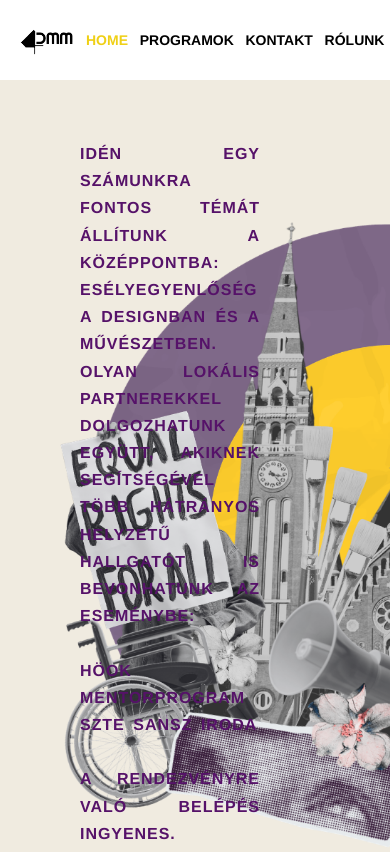
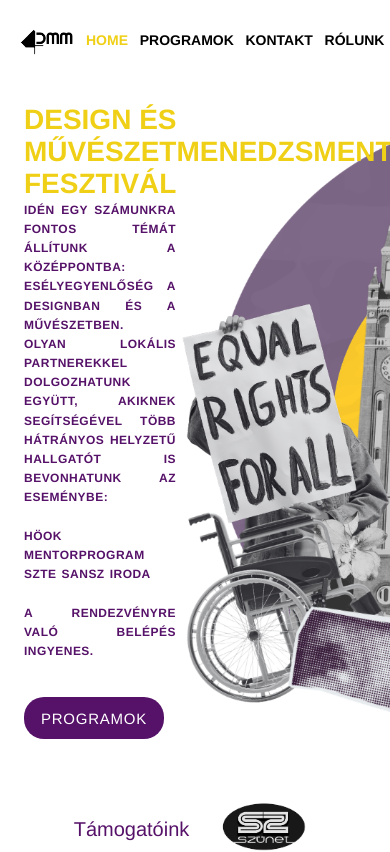
Before and after one commit to omii623/dmm, a React (Vite) app: page / in a window 390 px wide. Shown: the top 852 px of the page. Built offline with nearby package versions, Linux system fonts and the light colour scheme.

Commit message:
home mobile view

```diff
--- a/src/pages/home/Home.tsx
+++ b/src/pages/home/Home.tsx
@@ -2,40 +2,129 @@ import React from "react";
 import { Link } from "react-router-dom";
 import homeHero from "../../photos/homeHero.png";
 
-const IMAGE_OVERFLOW = "38%";
-
 export const Homepage = (): React.JSX.Element => {
   return (
-    <section style={{
-      position: "relative",
-      display: "flex",
-      alignItems: "center",
-      backgroundColor: "#f0ebe0",
-      overflow: "hidden",
-      minHeight: "700px",
-    }}>
+    <>
+      <style>{`
+        .hero-section {
+          display: block;
+          background-color: #ffffff;
+          overflow: hidden;
+          padding: clamp(24px, 5vw, 60px);
+          box-sizing: border-box;
+        }
 
-      {/* Bal oldal – szöveg */}
-      <div className="hero-text-box" style={{
-        flex: "0 1 60%",
-        padding: "60px 48px 60px 80px",
-        display: "flex",
-        flexDirection: "column",
-        gap: "32px",
-        zIndex: 1,
-      }}>
-        <p style={{
-          fontFamily: "'Space Grotesk', Helvetica, sans-serif",
-          fontWeight: 700,
-          fontSize: "16px",
-          color: "#561269",
-          textAlign: "justify",
-          textAlignLast: "left",
-          lineHeight: "1.7",
-          letterSpacing: "0.06em",
-          wordSpacing: "0.2em",
-          margin: 0,
-        }}>
+        .hero-text-col {
+          display: block;
+        }
+        .hero-text-col > * {
+          margin-bottom: clamp(12px, 2vw, 24px);
+        }
+        .hero-text-col > *:last-child {
+          margin-bottom: 0;
+        }
+
+        /* Kép – float right */
+        .hero-image-col {
+          float: right;
+          width: 650px;
+          height: 650px;
+          margin-right: -200px;
+        }
+        .hero-image-col img {
+          width: 650px;
+          height: 650px;
+          object-fit: contain;
+          object-position: center;
+          display: block;
+        }
+
+        .hero-desktop-title {
+          font-family: 'Space Grotesk', Helvetica, sans-serif;
+          font-weight: 700;
+          font-size: clamp(28px, 4vw, 52px);
+          line-height: 1.15;
+          color: #EFD016;
+          margin: 0;
+          white-space: pre;
+        }
+
+        .hero-text {
+          font-family: 'Space Grotesk', Helvetica, sans-serif;
+          font-weight: 700;
+          font-size: 15px;
+          color: #561269;
+          text-align: justify;
+          text-align-last: left;
+          line-height: 1.6;
+          letter-spacing: 0.04em;
+          word-spacing: 0.1em;
+          text-transform: uppercase;
+          margin: 0;
+        }
+
+        .hero-btn {
+          display: inline-flex;
+          align-items: center;
+          justify-content: center;
+          width: clamp(130px, 15vw, 180px);
+          height: clamp(44px, 6vh, 56px);
+          background-color: #561269;
+          border-radius: 12px;
+          text-decoration: none;
+          font-family: 'Space Grotesk', Helvetica, sans-serif;
+          font-weight: 700;
+          font-size: clamp(14px, 1.5vw, 18px);
+          color: #ffffff;
+          letter-spacing: 0.05em;
+          align-self: flex-start;
+        }
+
+        /* Mobilos nézet – egymás alatt */
+        @media (max-width: 900px) {
+          .hero-section {
+            flex-direction: column;
+            min-height: unset;
+          }
+
+          .hero-image-col {
+            width: 650px;
+            height: 650px;
+            margin-right: clamp(-460px, calc(20.00vw - 640px), -200px);
+          }
+          .hero-image-col img {
+            width: 650px;
+            height: 650px;
+            object-fit: contain;
+          }
+          .hero-btn {
+            width: 140px;
+            height: 42px;
+            border-radius: 20px;
+            font-size: 15px;
+            font-weight: 400;
+          }
+        }
+
+        @media (max-width: 550px) {
+          .hero-text {
+            font-size: 12px;
+          }
+        }
+      `}</style>
+
+      <section className="hero-section">
+
+        {/* Kép – float right, a szöveg köré öleli */}
+        <div className="hero-image-col">
+          <img src={homeHero} alt="Fesztivál illusztráció" />
+        </div>
+
+        {/* Szöveg – a kör köré folyik */}
+        <div className="hero-text-col">
+          <h1 className="hero-desktop-title">{`DESIGN ÉS\nMŰVÉSZETMENEDZSMENT\nFESZTIVÁL`}</h1>
+
+          <p className="hero-text">
             IDÉN EGY SZÁMUNKRA FONTOS TÉMÁT ÁLLÍTUNK A KÖZÉPPONTBA:
             ESÉLYEGYENLŐSÉG A DESIGNBAN ÉS A MŰVÉSZETBEN.
             <br />
@@ -48,47 +137,13 @@ export const Homepage = (): React.JSX.Element => {
             <br /><br />
             A RENDEZVÉNYRE VALÓ BELÉPÉS INGYENES.
           </p>
-
-        <Link
-          to="/programok"
-          style={{
-            display: "inline-flex",
-            alignItems: "center",
-            justifyContent: "center",
-            width: "180px",
-            height: "64px",
-            backgroundColor: "#561269",
-            borderRadius: "16px",
-            textDecoration: "none",
-            fontFamily: "'Space Grotesk', Helvetica, sans-serif",
-            fontWeight: 700,
-            fontSize: "18px",
-            color: "#ffffff",
-            letterSpacing: "0.05em",
-          }}
-        >
+          <br /><br />
+          <Link to="/programok" className="hero-btn">
             PROGRAMOK
           </Link>
         </div>
 
-      {/* Jobb oldal – kép, IMAGE_OVERFLOW mértékben kicsúszik jobbra */}
-      <div style={{
-        position: "absolute",
-        right: 0,
-        top: "50%",
-        transform: `translateY(-50%) translateX(${IMAGE_OVERFLOW})`,
-      }}>
-        <img
-          src={homeHero}
-          alt="Fesztivál illusztráció"
-          style={{
-            height: "640px",
-            width: "auto",
-            display: "block",
-          }}
-        />
-      </div>
-
       </section>
+    </>
   );
 };
```
Also changed, not shown: src/photos/homeHero.png. Lines whose indentation alone changed are shown as unchanged.
